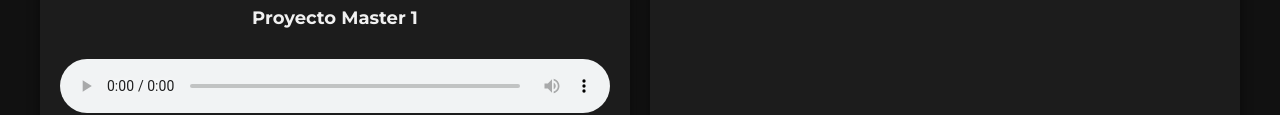
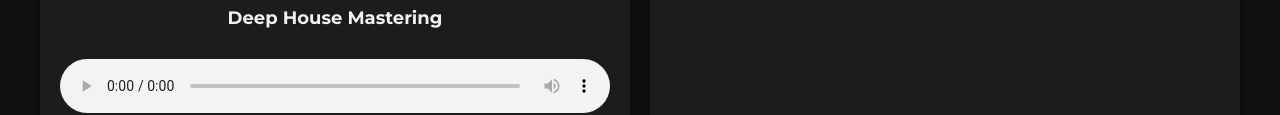
Before and after one commit to suburstudios/mixmaster.suburstudios.com, a plain HTML site: page docs/index.html in a window 1280 px wide. Shown: the part 861-976 px from the top of the page. Drawn offline with Linux system fonts and the light colour scheme.

Commit message:
Update index.html

```diff
--- a/docs/index.html
+++ b/docs/index.html
@@ -106,7 +106,7 @@ footer { text-align:center; padding:2rem 1rem; background:#000; margin-top:4rem;
 <!-- Tarjeta Master 1 -->
 <div class="project-card" data-type="master">
   <img class="project-thumbnail" src="images/MASTERING_EXAMPLE.png" alt="Thumbnail Proyecto Master 1">
-  <h3>Proyecto Master 1</h3>
+  <h3>Deep House Mastering</h3>
   <div class="audio-wrapper">
     <audio controls class="before-audio">
       <source src="audio_mastering/CHILL_HOUSE_NO_MASTERING.mp3" type="audio/mp3">
```
